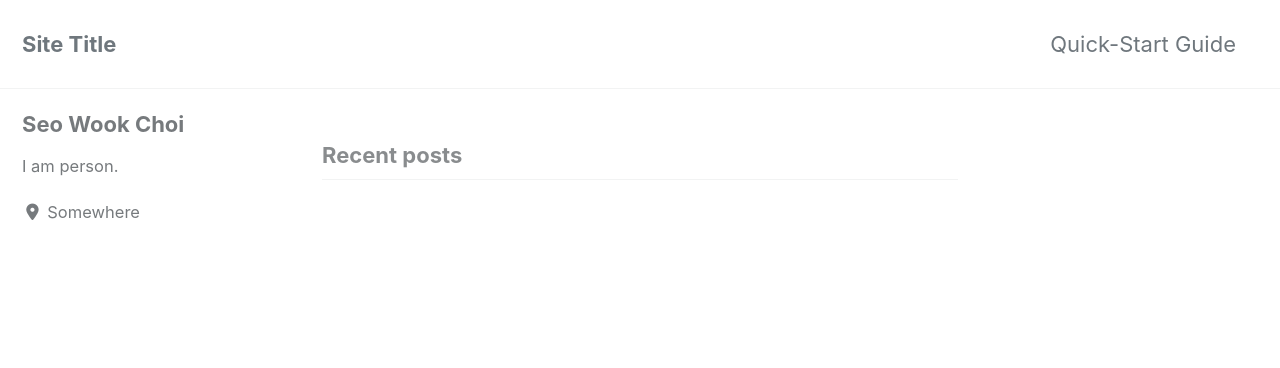
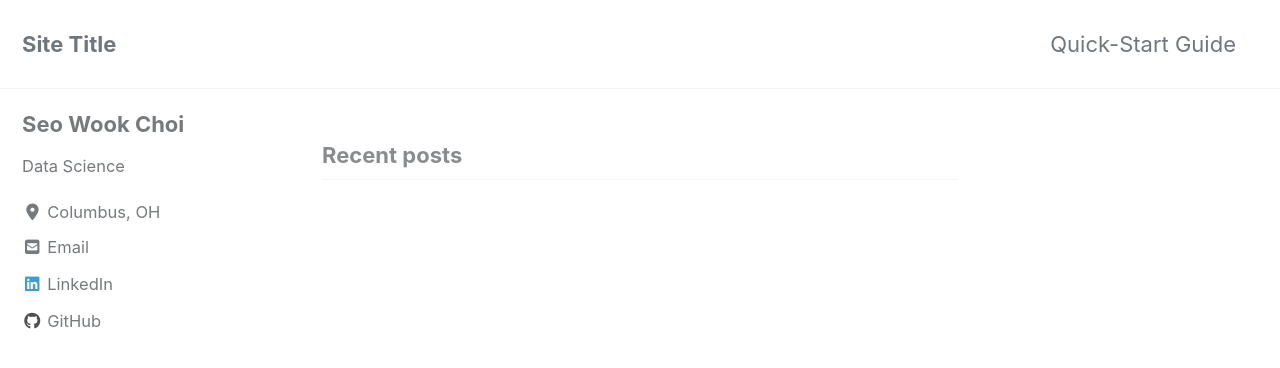
Before and after one commit to realizeit7/realizeit7.github.io, a Jekyll site: the page built from index.html, in a window 1280 px wide and 900 px high. Shown: the top 368 px of the window. Built offline with Jekyll 4.4.1, drawn with Linux system fonts in a browser that asks for light colours; cached includes are drawn as plain includes; nearby versions of some CDN libraries; the list of posts is cut into pages by our own code.

Commit message:
new gith

```diff
--- a/_config.yml
+++ b/_config.yml
@@ -109,9 +109,11 @@ analytics:
 author:
   name             : "Seo Wook Choi"
   avatar           : # path of avatar image, e.g. "/assets/images/bio-photo.jpg"
-  bio              : "I am person."
-  location         : "Somewhere"
-  email            :
+  bio              : "Data Science"
+  location         : "Columbus, OH"
+  email            : "realizeit7@gmail.com"
+  github           : "realizeit7"
+  linkedin         : "realizeit7"
   links:
     - label: "Email"
       icon: "fas fa-fw fa-envelope-square"
```
